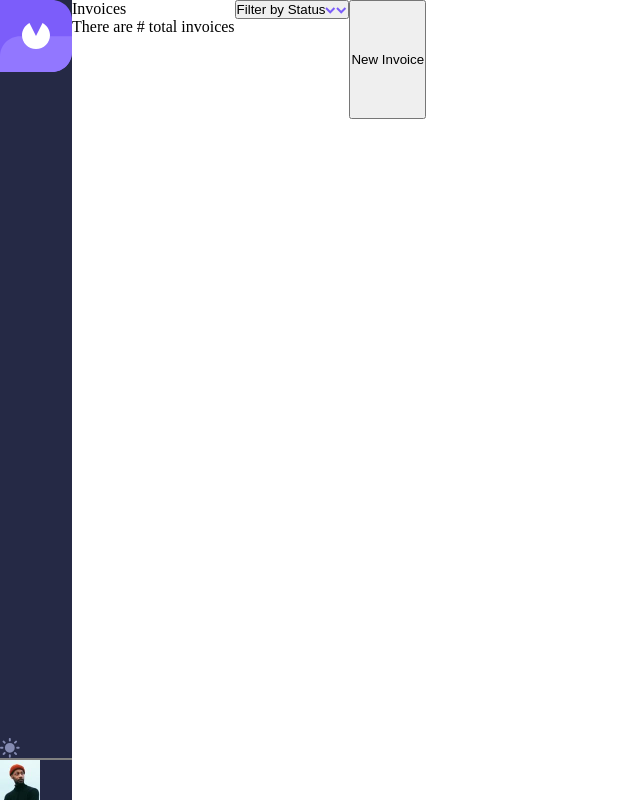
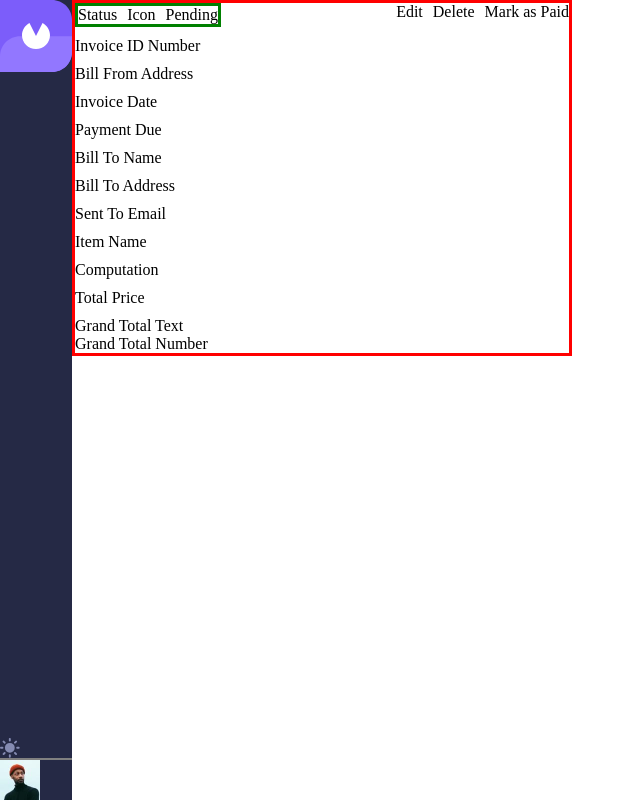
Before and after one commit to Butch-beep/invoice-react-app, a React (Create React App) app: page / in a window 1280 px wide. Shown: the whole page, without its empty margins (0-640 px from the left). Built offline with nearby package versions, Linux system fonts and the light colour scheme; data requests are answered from the project's data file.

Commit message:
done filter

```diff
--- a/package.json
+++ b/package.json
@@ -11,7 +11,7 @@
     "react-dom": "^18.2.0",
     "react-query": "^3.39.3",
     "react-router-dom": "^6.11.0",
-    "react-scripts": "5.0.1",
+    "react-scripts": "^5.0.1",
     "styled-components": "^5.3.9",
     "web-vitals": "^2.1.4"
   },
--- a/src/App.js
+++ b/src/App.js
@@ -4,6 +4,7 @@ import './App.scss'
 import NavBar from './components/NavBar/NavBar';
 import Header from './components/Header/Header'
 import InvoiceList from './components/InvoiceList/InvoiceList';
+import Invoice from './components/Invoice/Invoice'
 
 
 const queryClient = new QueryClient()
@@ -14,7 +15,7 @@ function App() {
 
   const handleFilter = (e) => {
     if (e.target.checked) {
-      setFilter([...filter, `${e.target.value}`])
+      setFilter([...filter, e.target.value])
     } else {
       setFilter(filter.filter((stat) => stat !== e.target.value))
     }
@@ -25,8 +26,9 @@ function App() {
       <div className="App">
         <NavBar />
         <main className='App__container'>
-          <Header onClick={handleFilter}/>
-          <InvoiceList filter={filter}/>
+          {/* <Header onClick={handleFilter}/>
+          <InvoiceList filter={filter}/> */}
+          <Invoice />
         </main>
       </div>
     </QueryClientProvider>
--- a/src/Components/Header/Header.js
+++ b/src/Components/Header/Header.js
@@ -9,6 +9,18 @@ function Header( {onClick} ) {
 
   const handleDropDown = () => {
     setDropDown(!dropDown);
+  }
+
+  const handleInputDraft = (e) => {
+    console.log('draft')
+  }
+
+  const handleInputPending = () => {
+    console.log('pending')
+  }
+
+  const handleInputPaid = () => {
+    console.log('paid')
   }
 
   return (
@@ -23,23 +35,19 @@ function Header( {onClick} ) {
             <img className='header__img--arrow-down' src={arrowDown} />
             <img className='header__img--arrow-up' src={arrowUp} />
           </button>
-          <div className='header__container--filter-option'>
-            {dropDown ?
-              <>
+          <div className={`header__container--filter-option${dropDown ? '--visible' : '--invisible'}`}>
                 <label>
-                  <input className='header__checkbox--draft' type='checkbox' value='draft' onClick={onClick} />
+                  <input className='header__checkbox--draft' type='checkbox' value='draft' onClick={(e) => {onClick(e); handleInputDraft()}} />
                   Draft
                 </label>
                 <label>
-                  <input className='header__checkbox--pending' type='checkbox' value='pending' onClick={onClick} />
+                  <input className='header__checkbox--pending' type='checkbox' value='pending' onClick={(e) => {onClick(e); handleInputPending()}} />
                   Pending
                 </label>
                 <label>
-                  <input className='header__checkbox--paid' type='checkbox' value='paid' onClick={onClick} />
+                  <input className='header__checkbox--paid' type='checkbox' value='paid' onClick={(e) => {onClick(e); handleInputPaid()}} />
                   Paid
                 </label>
-              </>
-            : null}
           </div>
         </div>
         <button className='
--- a/src/Components/Header/Header.scss
+++ b/src/Components/Header/Header.scss
@@ -10,6 +10,15 @@
             display: flex;
             flex-direction: column;
             height: 100px;
+
+            &--visible {
+                display: flex;
+                flex-direction: column;
+            }
+
+            &--invisible {
+                display: none;
+            }
         }
     }
 }
--- a/src/Components/Invoice/Invoice.js
+++ b/src/Components/Invoice/Invoice.js
@@ -1,56 +1,50 @@
 import React from 'react'
+import './Invoice.scss'
 
 function Invoice() {
   return (
-    <>
-        <div>
-            <p>Status</p>
-            <div>
-                <p>Icon</p>
-                <p>Pending</p>
+    <div className='invoice'>
+        <div className='invoice__container invoice__container--header'>
+            <div className='invoice__container invoice__container--status'>
+                <p className='invoice__text invoice__text--status'>Status</p>
+                <span className='invoice__symbol'>Icon</span>
+                <p className='invoice__text'>Pending</p>
             </div>
-            <div>
-                <p>Edit</p>
-                <p>Delete</p>
-                <p>Mark as Paid</p>
+            <div className='invoice__container invoice__container--updator'>
+                <p className='invoice__updator invoice__updator--edit'>Edit</p>
+                <p className='invoice__updator invoice__updator--delete'>Delete</p>
+                <p className='invoice__updator invoice__updator-paid'>Mark as Paid</p>
             </div>
         </div>
-        <div>
-            <div>
-                <p>Invoice ID Number</p>
-                <p>Bill From Address</p>
+        <div className='invoice__container invoice__container--body'>
+            <div className='invoice__container invoice__container--bill-from'>
+                <p className='invoice__text invoice__text--from-id-number'>Invoice ID Number</p>
+                <p className='invoice__text invoice__text--from-address'>Bill From Address</p>
             </div>
-            <div>
+            <div className='invoice__container invoice__container--bill-to'>
+                <div className='invoice__container invoice__container--dates'>
+                    <p className='invoice__text invoice__text--invoice-date'>Invoice Date</p>
+                    <p className='invoice__text invoice__text--payment-due'>Payment Due</p>
+                </div>
+                <div className='invoice__container invoice__container--name-address'>
+                    <p className='invoice__text invoice__text--to-name'>Bill To Name</p>
+                    <p className='invoice__text invoice__text--to-address'>Bill To Address</p>
+                </div>
+                <p className='invoice__text invoice__text--sent-to'>Sent To Email</p>
+            </div>
+            <div className='invoice__container invoice__container--invoice-summary'>
+                <div className='invoice__container invoice__container--computation'>
+                    <p className='invoice__text invoice__text--item-name'>Item Name</p>
+                    <p className='invoice__text invoice__text--computation'>Computation</p>
+                </div>
+                <p className='invoice__number invoice__number--total-price'>Total Price</p>
                 <div>
-                    <p>Invoice Date</p>
-                    <p>Payment Due</p>
-                </div>
-                <div>
-                    <p>Bill To Name</p>
-                    <p>Bill To Address</p>
-                </div>
-                <p>Sent To Email</p>
-            </div>
-            <div>
-                <div>
-                    <p>Item Name</p>
-                    <p>QTY.</p>
-                    <p>Price</p>
-                    <p>Total</p>
-                </div>
-                <div>
-                    <p>Banner Design</p>
-                    <p>1</p>
-                    <p>156.00</p>
-                    <p>156.00</p>
-                </div>
-                <div>
-                    <p>Amount Due</p>
-                    <p>556.00</p>
+                    <p className='invoice__text invoice__text--grand-total'>Grand Total Text</p>
+                    <p className='invoice__number invoice__number--grant-total'>Grand Total Number</p>
                 </div>
             </div>
         </div>
-    </>
+    </div>
   )
 }
 
--- /dev/null
+++ b/src/Components/Invoice/Invoice.scss
@@ -0,0 +1,32 @@
+.invoice {
+    display: flex;
+    flex-direction: column;
+    gap: 10px;
+    width: 500px;
+    border: red solid;
+
+    &__container {
+        display: flex;
+        flex-direction: column;
+        gap: 10px;
+
+        &--header {
+            display: flex;
+            flex-direction: row;
+            justify-content: space-between;
+        }
+
+        &--status {
+            display: flex;
+            flex-direction: row;
+            border: green solid;
+        }
+
+        &--updator {
+            display: flex;
+            flex-direction: row;
+        }
+    }
+
+
+}
--- a/src/Components/InvoiceList/InvoiceList.js
+++ b/src/Components/InvoiceList/InvoiceList.js
@@ -15,44 +15,27 @@ function InvoiceList({ filter }) {
     return <h2>Loading...</h2>
   }
 
-  const isActiveFilter = () => filter.every((stat) => {
-    console.log(stat)
-    //  console.log(['draft', 'pending', 'paid'].includes(stat))
-  })
-
-  console.log(isActiveFilter())
-  // console.log(['draft', 'pending', 'paid'].includes([]))
+  const invoiceListHTML = (param) =>
+    <button key={param.id} className='invoice-list__container'>
+      <p>{param.id}</p>
+      <p>{param.paymentDue}</p>
+      <p>{param.clientName}</p>
+      <p>{param.total}</p>
+      <p>{param.status}</p>
+      <img src={arrowRight} />
+    </button>
 
   return (
     <div className='invoice-list'>
-      {isActiveFilter
-      ? data?.data.map((invoice) => {
-        return filter.includes(invoice.status)
-          ? <button key={invoice.id} className='invoice-list__container'>
-              <p>{invoice.id}</p>
-              <p>{invoice.paymentDue}</p>
-              <p>{invoice.clientName}</p>
-              <p>{invoice.total}</p>
-              <p>{invoice.status}</p>
-              <img src={arrowRight} />
-            </button>
-          : null
-      })
+      {filter.length === 0 ?
+        data?.data.map((invoice) => {
+          return invoiceListHTML(invoice)
+          })
       : data?.data.map((invoice) => {
-          <button key={invoice.id} className='invoice-list__container'>
-            <p>{invoice.id}</p>
-            <p>{invoice.paymentDue}</p>
-            <p>{invoice.clientName}</p>
-            <p>{invoice.total}</p>
-            <p>{invoice.status}</p>
-            <img src={arrowRight} />
-          </button>
-      })}
-      {/* <p className='invoice-list__id'>Invoice ID</p>
-      <p className='invoice-list__payment-due'>Payment Due</p>
-      <p className='invoice-list__bill-to'>Bill To Name</p>
-      <p className='invoice-list__amount-due'>Total Amount Due</p>
-      <p className='invoice-list__status'>Status</p> */}
+          return filter.includes(invoice.status)
+            ? invoiceListHTML(invoice)
+            : null})
+      }
     </div>
   )
 }
```
Also changed, not shown: 1 other file (tests, documents, lock files or other folders).
